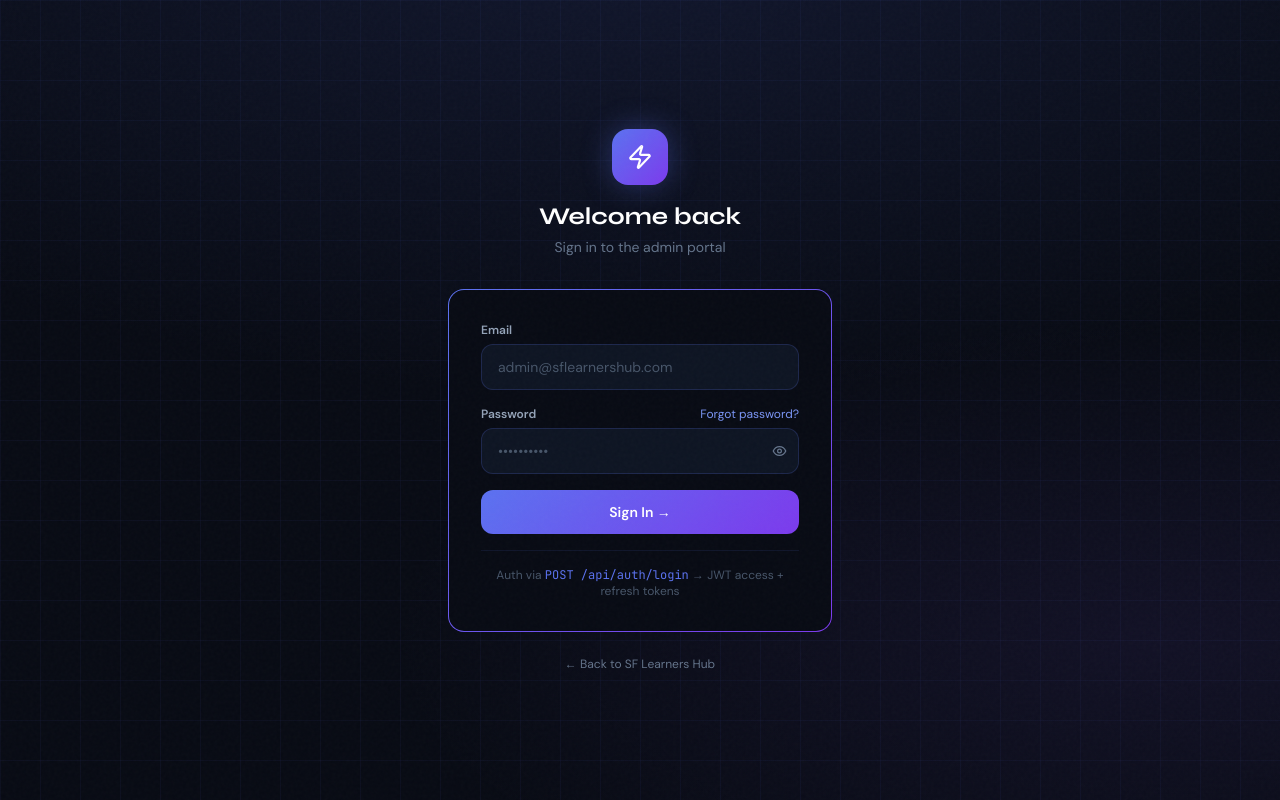
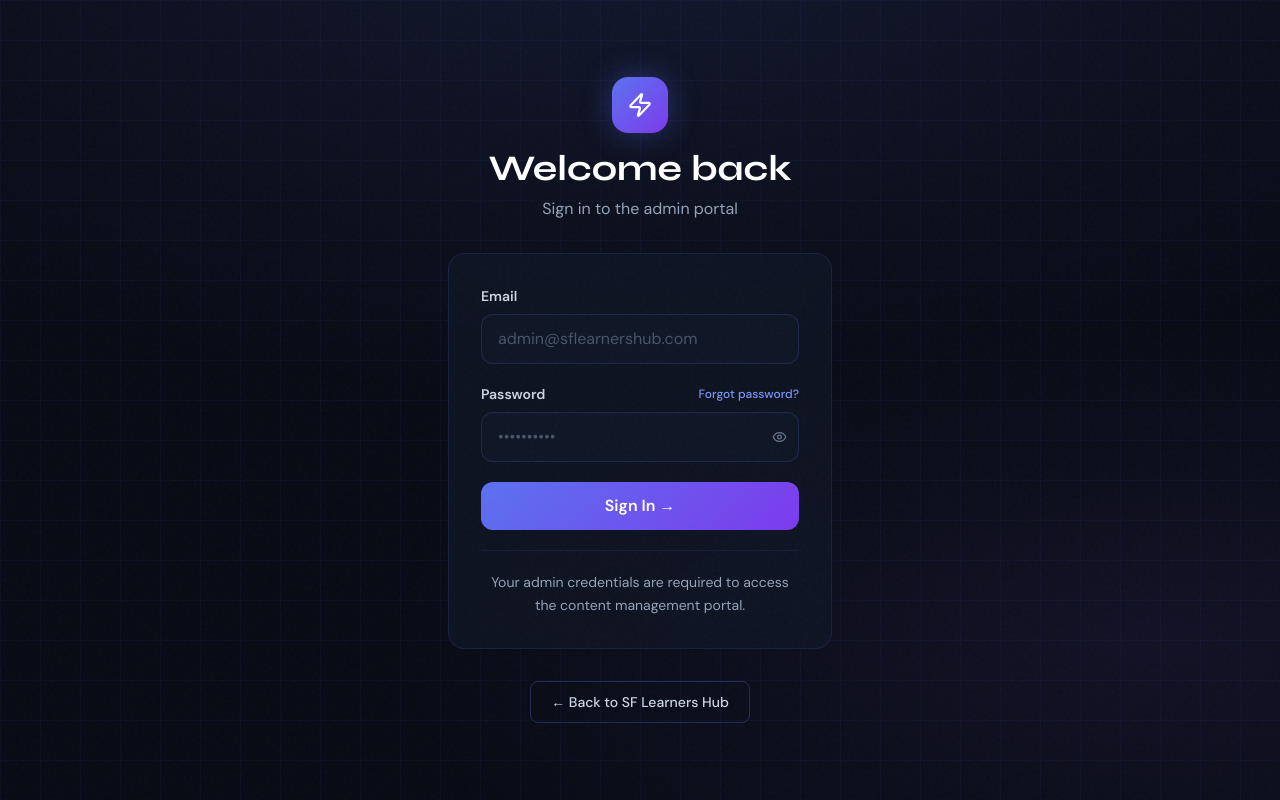
Before and after one commit to HarshGamerZ-28/SFlearnershub, a Next.js app in the folder frontend/: page /auth/login in a window 1280 px wide. Built offline with nearby package versions, Linux system fonts and the light colour scheme.

Commit message:
Improved frontend and fixed the bugs

```diff
--- a/frontend/app/auth/login/page.tsx
+++ b/frontend/app/auth/login/page.tsx
@@ -38,33 +38,33 @@ export default function LoginPage() {
           <div className="inline-flex items-center justify-center w-14 h-14 rounded-2xl bg-gradient-to-br from-brand-500 to-violet-600 mb-4 shadow-glow-brand">
             <Zap size={26} className="text-white" />
           </div>
-          <h1 className="font-display text-2xl font-bold text-white">Welcome back</h1>
-          <p className="text-slate-500 text-sm mt-1">Sign in to the admin portal</p>
+          <h1 className="font-display text-4xl font-bold text-white">Welcome back</h1>
+          <p className="text-slate-400 text-base mt-2">Sign in to the admin portal</p>
         </div>
 
         {/* Card */}
-        <div className="glass rounded-2xl p-8 animated-border">
+        <div className="glass rounded-2xl p-8">
           {error && (
             <div className="flex items-center gap-2 px-4 py-3 rounded-xl bg-red-500/10 border border-red-500/25 text-red-400 text-sm mb-5">
               <AlertCircle size={15} className="shrink-0" /> {error}
             </div>
           )}
 
-          <form onSubmit={handleSubmit} className="space-y-4">
+          <form onSubmit={handleSubmit} className="space-y-5">
             <div>
-              <label className="block text-xs font-semibold text-slate-400 mb-1.5">Email</label>
+              <label className="block text-sm font-semibold text-slate-300 mb-2">Email</label>
               <input
                 type="email" value={email} onChange={e => setEmail(e.target.value)}
                 required autoComplete="email"
-                className="w-full px-4 py-3 bg-dark-700/80 border border-[rgba(91,114,240,0.2)] rounded-xl text-sm text-white placeholder:text-slate-600 outline-none focus:border-[rgba(91,114,240,0.5)] focus:shadow-[0_0_0_3px_rgba(91,114,240,0.1)] transition-all"
+                className="w-full px-4 py-3 bg-dark-700/80 border border-[rgba(91,114,240,0.2)] rounded-xl text-base text-white placeholder:text-slate-600 outline-none hover:border-[rgba(91,114,240,0.5)] focus:border-[rgba(91,114,240,0.5)] focus:shadow-[0_0_0_3px_rgba(91,114,240,0.1)] transition-all"
                 placeholder="admin@sflearnershub.com"
               />
             </div>
 
             <div>
-              <div className="flex justify-between items-center mb-1.5">
-                <label className="text-xs font-semibold text-slate-400">Password</label>
-                <button type="button" className="text-xs text-brand-400 hover:text-brand-300 transition-colors">
+              <div className="flex justify-between items-center mb-2">
+                <label className="text-sm font-semibold text-slate-300">Password</label>
+                <button type="button" className="text-xs text-brand-400 hover:text-brand-300 transition-colors font-medium">
                   Forgot password?
                 </button>
               </div>
@@ -72,7 +72,7 @@ export default function LoginPage() {
                 <input
                   type={showPw ? "text" : "password"} value={password} onChange={e => setPassword(e.target.value)}
                   required autoComplete="current-password"
-                  className="w-full px-4 py-3 pr-10 bg-dark-700/80 border border-[rgba(91,114,240,0.2)] rounded-xl text-sm text-white placeholder:text-slate-600 outline-none focus:border-[rgba(91,114,240,0.5)] focus:shadow-[0_0_0_3px_rgba(91,114,240,0.1)] transition-all"
+                  className="w-full px-4 py-3 pr-10 bg-dark-700/80 border border-[rgba(91,114,240,0.2)] rounded-xl text-base text-white placeholder:text-slate-600 outline-none hover:border-[rgba(91,114,240,0.5)] focus:border-[rgba(91,114,240,0.5)] focus:shadow-[0_0_0_3px_rgba(91,114,240,0.1)] transition-all"
                   placeholder="••••••••••"
                 />
                 <button type="button" onClick={() => setShowPw(!showPw)}
@@ -84,24 +84,24 @@ export default function LoginPage() {
 
             <button
               type="submit" disabled={loading}
-              className="w-full btn-glow flex items-center justify-center gap-2 py-3 rounded-xl text-sm font-semibold text-white mt-2 disabled:opacity-60"
+              className="w-full btn-glow flex items-center justify-center gap-2 py-3 rounded-xl text-base font-semibold text-white mt-4 disabled:opacity-60 hover:bg-black transition-colors"
             >
               {loading ? <><Loader2 size={15} className="animate-spin" /> Signing in…</> : "Sign In →"}
             </button>
           </form>
 
-          <div className="mt-4 pt-4 border-t border-[rgba(91,114,240,0.1)] text-center">
-            <p className="text-xs text-slate-600">
-              Auth via{" "}
-              <code className="text-brand-500 font-mono">POST /api/auth/login</code>
-              {" → "}JWT access + refresh tokens
+          <div className="mt-5 pt-5 border-t border-[rgba(91,114,240,0.1)] text-center">
+            <p className="text-sm text-slate-400 leading-relaxed">
+              Your admin credentials are required to access the content management portal.
             </p>
           </div>
         </div>
 
-        <p className="text-center text-xs text-slate-600 mt-6">
-          <Link href="/" className="text-slate-500 hover:text-slate-300 transition-colors">← Back to SF Learners Hub</Link>
-        </p>
+        <div className="mt-8 text-center">
+          <Link href="/" className="inline-flex items-center gap-2 px-5 py-2.5 rounded-lg border border-[rgba(91,114,240,0.3)] text-slate-300 hover:text-white hover:border-[rgba(91,114,240,0.6)] hover:bg-[rgba(91,114,240,0.08)] transition-all text-sm font-medium">
+            ← Back to SF Learners Hub
+          </Link>
+        </div>
       </div>
     </div>
   );
--- a/frontend/app/page.tsx
+++ b/frontend/app/page.tsx
@@ -5,7 +5,6 @@ import Footer from "@/components/layout/Footer";
 import HeroSection from "@/components/layout/HeroSection";
 import CategoryGrid from "@/components/blog/CategoryGrid";
 import FeaturedBlogs from "@/components/blog/FeaturedBlogs";
-import NewsletterBanner from "@/components/layout/NewsletterBanner";
 
 export default function HomePage() {
   return (
@@ -23,7 +22,6 @@ export default function HomePage() {
             <FeaturedBlogs />
           </Suspense>
         </section>
-        <NewsletterBanner />
       </main>
       <Footer />
     </>
--- a/frontend/components/layout/Footer.tsx
+++ b/frontend/components/layout/Footer.tsx
@@ -1,6 +1,7 @@
-// components/layout/Footer.tsx
+"use client";
+import { useState } from "react";
 import Link from "next/link";
-import { Zap, Twitter, Youtube, Linkedin, Github, Mail } from "lucide-react";
+import { Zap, Twitter, Youtube, Linkedin, Github, Mail, ArrowRight, CheckCircle } from "lucide-react";
 
 const FOOTER_LINKS = {
   "Salesforce Platform": [
@@ -27,9 +28,49 @@ const FOOTER_LINKS = {
 };
 
 export default function Footer() {
+  const [email, setEmail]     = useState("");
+  const [done, setDone]       = useState(false);
+  const [loading, setLoading] = useState(false);
+
+  const handleSubmit = async (e: React.FormEvent) => {
+    e.preventDefault();
+    if (!email) return;
+    setLoading(true);
+    // POST /api/subscribers
+    await new Promise(r => setTimeout(r, 800));
+    setDone(true);
+    setLoading(false);
+  };
+
   return (
     <footer className="border-t border-[rgba(91,114,240,0.12)] bg-dark-800/50 mt-16">
       <div className="max-w-7xl mx-auto px-6 py-14">
+        {/* Newsletter Section */}
+        <div className="mb-12 p-6 rounded-2xl bg-gradient-to-r from-brand-900/40 to-violet-900/30 border border-[rgba(91,114,240,0.15)]">
+          <div className="flex flex-col sm:flex-row items-start sm:items-center justify-between gap-4">
+            <div>
+              <h3 className="font-display font-semibold text-white mb-1">Stay Updated</h3>
+              <p className="text-sm text-slate-400">Get the latest Salesforce insights delivered to your inbox.</p>
+            </div>
+            {done ? (
+              <div className="flex items-center gap-2 px-4 py-2 rounded-lg bg-emerald-500/15 border border-emerald-500/30 text-emerald-400 text-sm font-semibold whitespace-nowrap">
+                <CheckCircle size={16} /> You're subscribed!
+              </div>
+            ) : (
+              <form onSubmit={handleSubmit} className="flex gap-2 w-full sm:w-auto">
+                <input
+                  type="email" value={email} onChange={e => setEmail(e.target.value)}
+                  required placeholder="your@email.com"
+                  className="flex-1 sm:flex-none px-3 py-2 bg-dark-800/60 border border-[rgba(91,114,240,0.25)] rounded-lg text-xs text-white placeholder:text-slate-600 outline-none focus:border-[rgba(91,114,240,0.5)] transition-all"
+                />
+                <button type="submit" disabled={loading}
+                  className="btn-glow inline-flex items-center px-4 py-2 rounded-lg text-xs font-semibold text-white disabled:opacity-60 whitespace-nowrap">
+                  {loading ? "Subscribing…" : <><span>Subscribe</span> <ArrowRight size={12} className="ml-1" /></>}
+                </button>
+              </form>
+            )}
+          </div>
+        </div>
         <div className="grid grid-cols-1 md:grid-cols-2 lg:grid-cols-4 gap-10 mb-10">
           {/* Brand */}
           <div>
@@ -76,9 +117,6 @@ export default function Footer() {
 
         <div className="border-t border-[rgba(91,114,240,0.08)] pt-6 flex flex-col sm:flex-row justify-between items-center gap-3 text-xs text-slate-600">
           <p>© {new Date().getFullYear()} SF Learners Hub. All rights reserved.</p>
-          <div className="flex gap-4">
-            <span className="text-slate-700 font-mono">Next.js + FastAPI + PostgreSQL</span>
-          </div>
         </div>
       </div>
     </footer>
--- a/frontend/components/layout/HeroSection.tsx
+++ b/frontend/components/layout/HeroSection.tsx
@@ -52,12 +52,12 @@ export default function HeroSection() {
         </h1>
 
         {/* Animated subtag */}
-        <div className="flex items-center justify-center gap-2 mb-4 text-slate-400 text-lg">
+        <div className="flex items-center justify-center gap-1 mb-4 text-slate-400 text-lg">
           <span>Learn</span>
-          <div className="relative h-8 overflow-hidden">
+          <div className="relative w-min overflow-hidden">
             <span
               key={tagIndex}
-              className="absolute inset-0 flex items-center justify-center text-brand-400 font-semibold animate-fade-up whitespace-nowrap"
+              className="inline-flex text-brand-400 font-semibold animate-fade-up whitespace-nowrap"
             >
               {TAGS[tagIndex]}
             </span>
```
Also changed, not shown: 1 other file (tests, documents, lock files or other folders).
